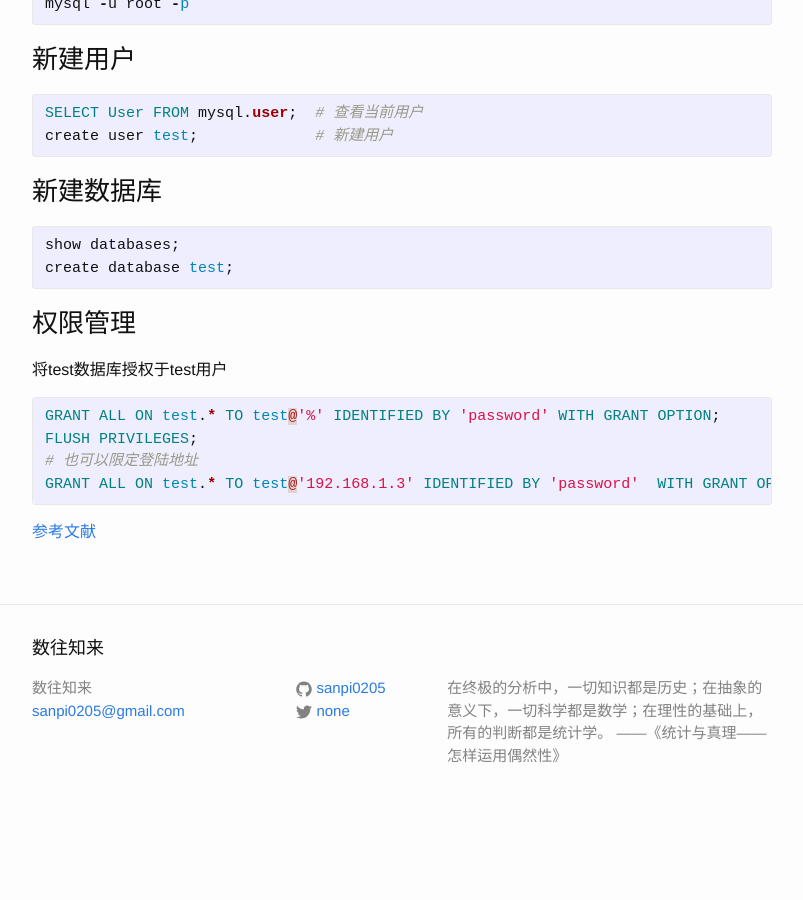
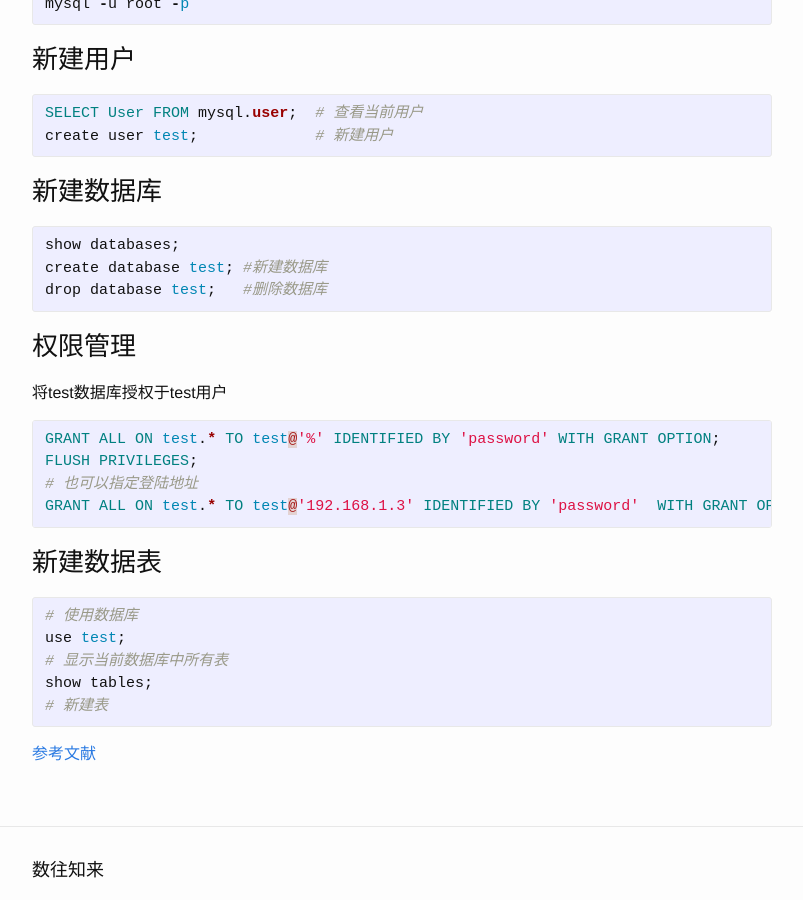
Before and after one commit to sanpi0205/sanpi0205.github.io, a Jekyll site: the page built from _posts/2015-07-26-mysql-tips.markdown, in a window 1280 px wide and 900 px high, scrolled down 547 px. Shown: the whole window, without its empty margins (238-1041 px from the left). Built offline with Jekyll 4.4.1, drawn with Linux system fonts in a browser that asks for light colours; before the commit the page ends 1374 px from its top, so only the background shows below that.

Commit message:
python create table

```diff
--- a/_posts/2015-07-26-mysql-tips.markdown
+++ b/_posts/2015-07-26-mysql-tips.markdown
@@ -30,7 +30,8 @@
 ### 新建数据库
 {% highlight ruby %}
 show databases;
-create database test;
+create database test; #新建数据库
+drop database test;   #删除数据库
 {% endhighlight %}
 
 ### 权限管理
@@ -38,10 +39,19 @@
 {% highlight ruby %}
 GRANT ALL ON test.* TO test@'%' IDENTIFIED BY 'password' WITH GRANT OPTION;
 FLUSH PRIVILEGES;
-# 也可以限定登陆地址
+# 也可以指定登陆地址
 GRANT ALL ON test.* TO test@'192.168.1.3' IDENTIFIED BY 'password'  WITH GRANT OPTION;
 {% endhighlight %}
 
+### 新建数据表
+{% highlight ruby %}
+# 使用数据库
+use test;
+# 显示当前数据库中所有表
+show tables;
+# 新建表
+
+{% endhighlight %}
 
 
 [参考文献][参考文献]
```
Also changed, not shown: _posts/2015-07-27-python-create-table.markdown (added, +55 -0 lines), 1 other file.
